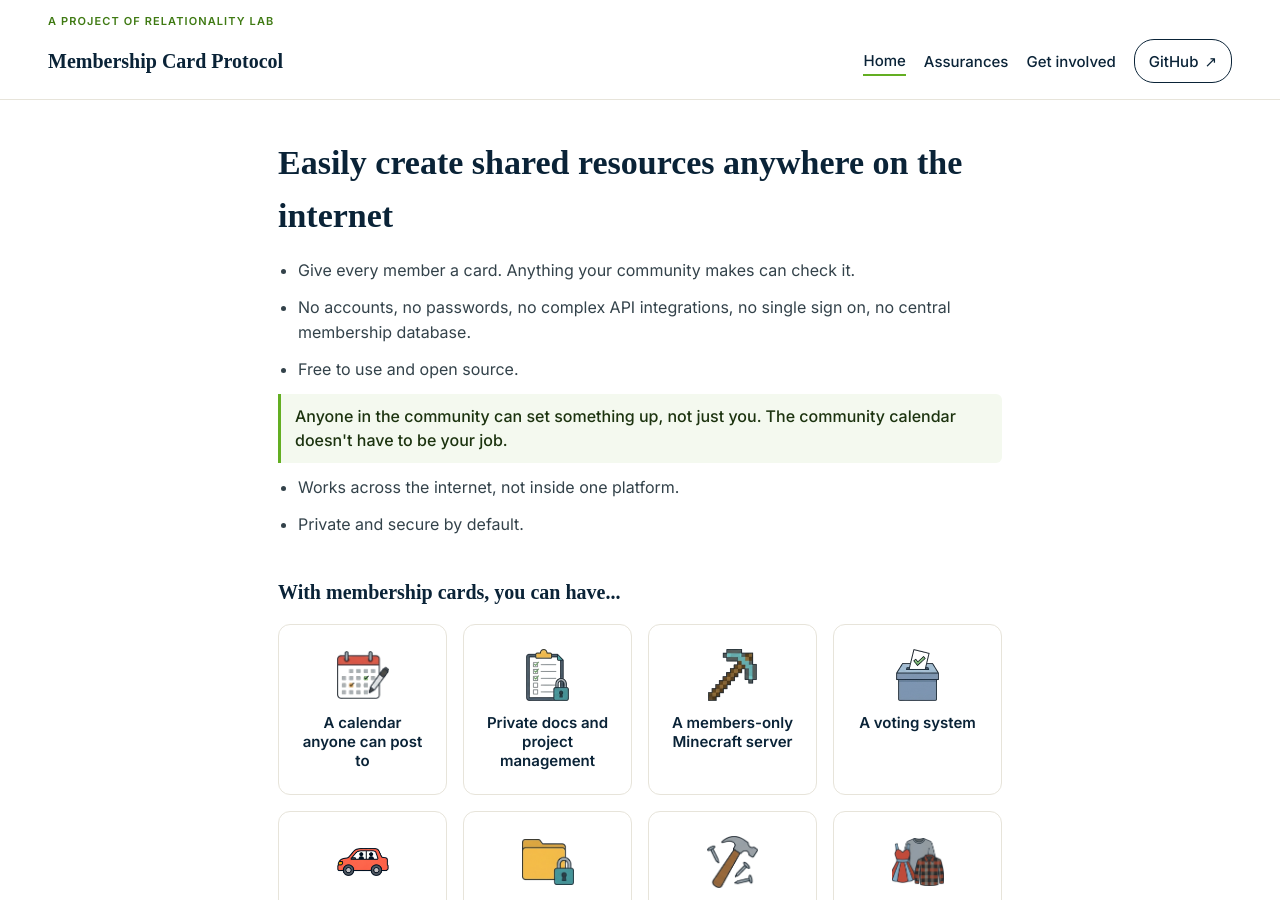
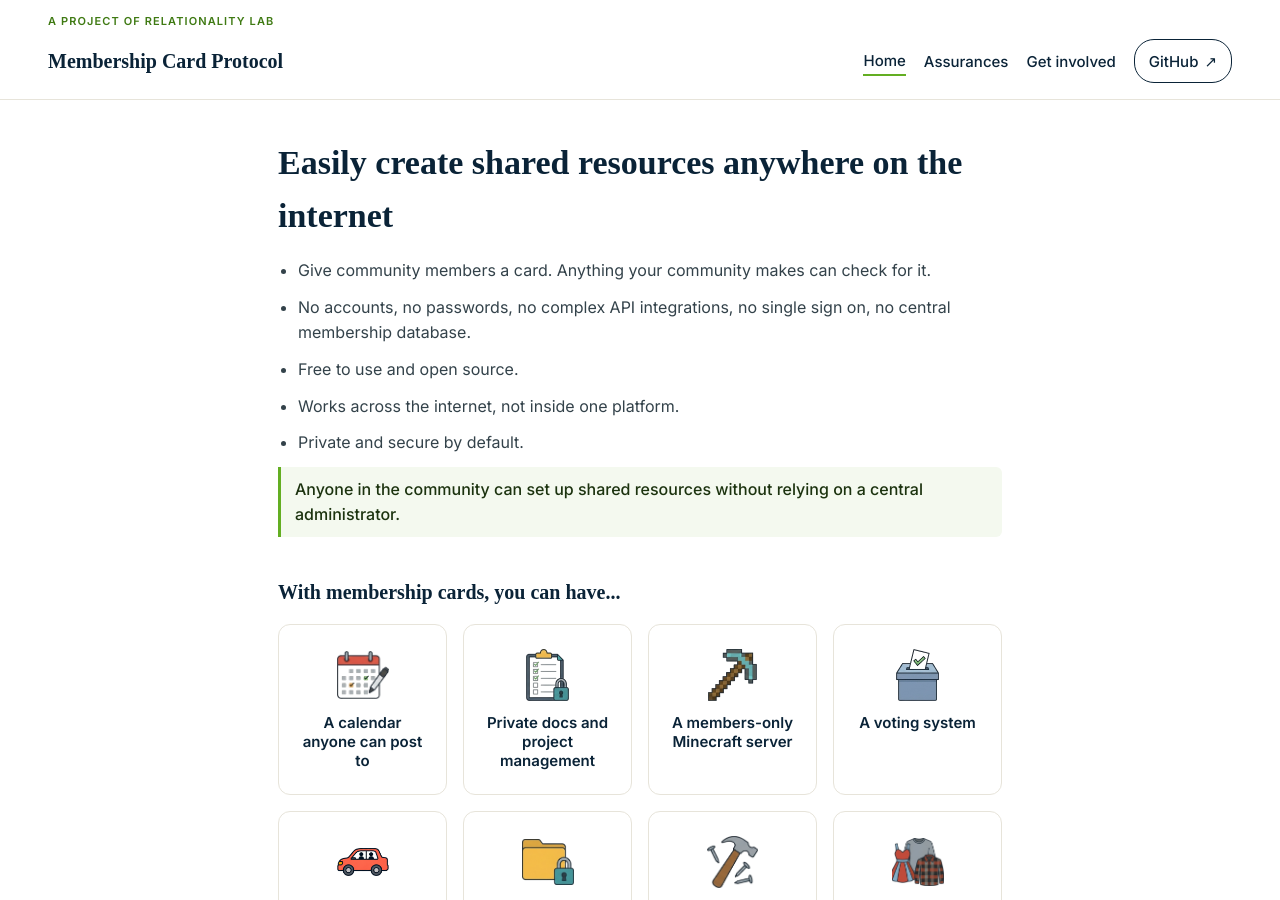
Before and after one commit to davidgljay/mcard_landing, a Jekyll site: the page built from index.html, in a window 1280 px wide and 900 px high, scrolled down 944 px. Built offline with Jekyll 4.4.1, drawn with Linux system fonts in a browser that asks for light colours; some web fonts are replaced; some of the changed text lies outside the part shown.

Commit message:
Making a few small language tweaks.

```diff
--- a/_data/home.yml
+++ b/_data/home.yml
@@ -47,13 +47,13 @@ qualifying_moment:
 pillar_1:
   heading: "Easily create shared resources anywhere on the internet"
   bullets:
-    - text: "Give every member a card. Anything your community makes can check it."
+    - text: "Give community members a card. Anything your community makes can check for it."
     - text: "No accounts, no passwords, no complex API integrations, no single sign on, no central membership database."
     - text: "Free to use and open source."
-    - text: "Anyone in the community can set something up, not just you. The community calendar doesn't have to be your job."
-      highlight: true
     - text: "Works across the internet, not inside one platform."
     - text: "Private and secure by default."
+    - text: "Anyone in the community can set up shared resources without relying on a central administrator."
+      highlight: true
   examples_heading: "With membership cards, you can have..."
   examples:
     - icon: /img/icon-calendar.png
@@ -123,7 +123,7 @@ supporting_messages:
         - "You can update cards to reflect a member's accomplishments, letting others know that they are deserving of trust."
     - heading: "Your community's card data will remain private and secure"
       bullets:
-        - "No single operator can see who holds a card or what they do with it."
+        - "No single operator can see who holds a card or what they choose to do with it."
         - "The data belongs to your community, not to us."
   closing_text: "Want to learn more? Read the"
   closing_link_label: "list of assurances that membership cards offer"
```
